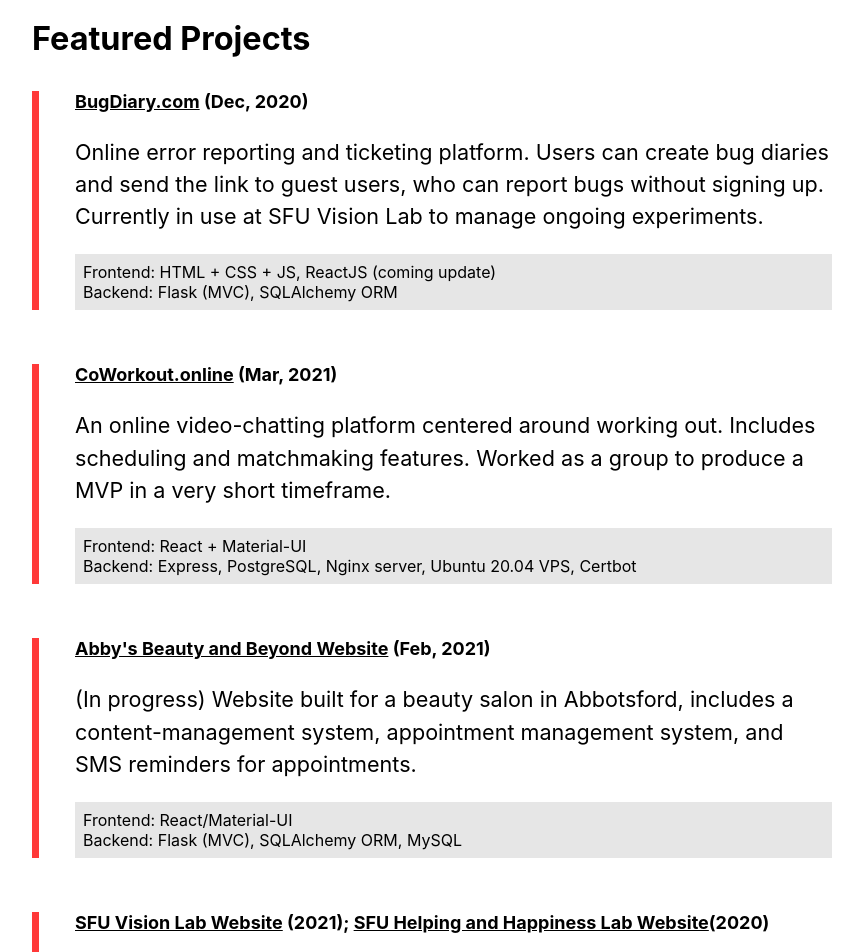
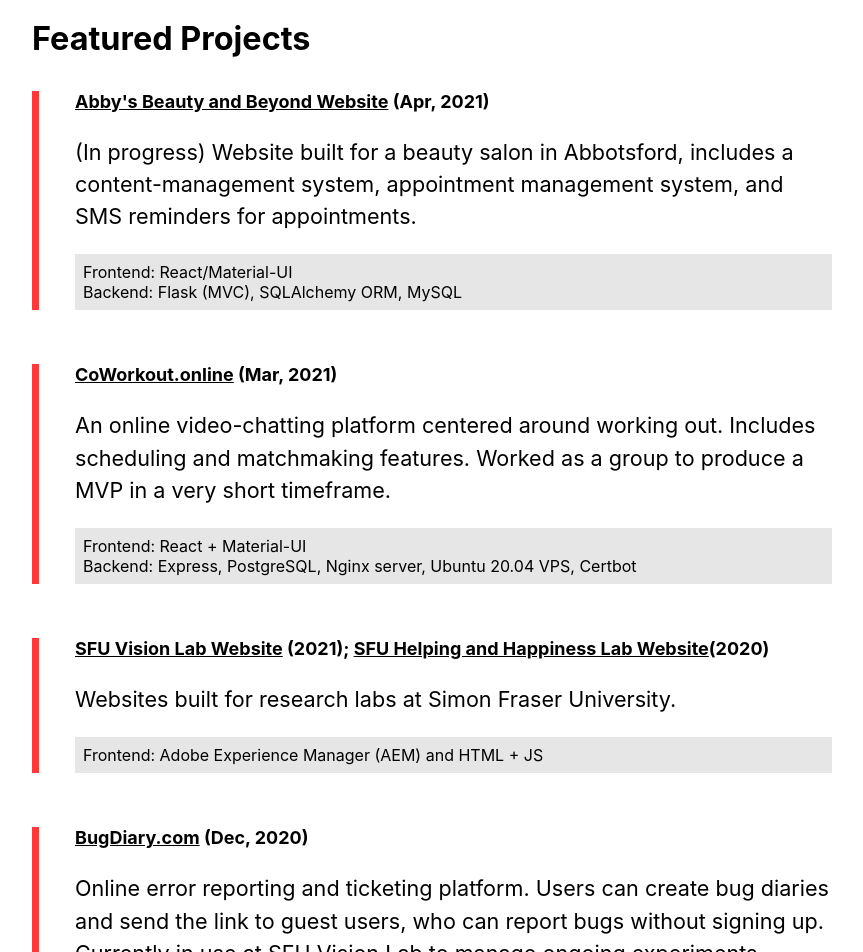
Before and after one commit to daryl-sen/sensworks, a React (Create React App) app: page / in a window 1280 px wide. Shown: the part 1100-2052 px from the top of the page, without its empty margins (318-1181 px from the left). Built offline with nearby package versions, Linux system fonts and the light colour scheme.

Commit message:
reorder projects according to recency

```diff
--- a/src/FeaturedProjects.js
+++ b/src/FeaturedProjects.js
@@ -1,44 +1,87 @@
-import './FeaturedProjects.scss';
+import "./FeaturedProjects.scss";
 
 function FeaturedProjects(props) {
   return (
     <section>
       <h3>Featured Projects</h3>
       <article className="left-accented">
-        <h4><a target="_blank" href="https://www.bugdiary.com">BugDiary.com</a> <span>(Dec, 2020)</span></h4>
-        <p>Online error reporting and ticketing platform. Users can create bug diaries and send the link to guest users, who can report bugs without signing up. Currently in use at SFU Vision Lab to manage ongoing experiments.</p>
+        <h4>
+          <a
+            target="_blank"
+            href="https://github.com/daryl-sen/abbys-beauty-and-beyond"
+          >
+            Abby's Beauty and Beyond Website
+          </a>{" "}
+          <span>(Apr, 2021)</span>
+        </h4>
+        <p>
+          (In progress) Website built for a beauty salon in Abbotsford, includes
+          a content-management system, appointment management system, and SMS
+          reminders for appointments.
+        </p>
         <div className="tech-details">
-          Frontend: HTML + CSS + JS, ReactJS (coming update)<br/>
-          Backend: Flask (MVC), SQLAlchemy ORM
+          Frontend: React/Material-UI
+          <br />
+          Backend: Flask (MVC), SQLAlchemy ORM, MySQL
         </div>
       </article>
       <article className="left-accented">
-        <h4><a target="_blank" href="https://www.coworkout.online">CoWorkout.online</a> <span>(Mar, 2021)</span></h4>
-        <p>An online video-chatting platform centered around working out. Includes scheduling and matchmaking features. Worked as a group to produce a MVP in a very short timeframe.</p>
+        <h4>
+          <a target="_blank" href="https://www.coworkout.online">
+            CoWorkout.online
+          </a>{" "}
+          <span>(Mar, 2021)</span>
+        </h4>
+        <p>
+          An online video-chatting platform centered around working out.
+          Includes scheduling and matchmaking features. Worked as a group to
+          produce a MVP in a very short timeframe.
+        </p>
         <div className="tech-details">
-          Frontend: React + Material-UI<br/>
+          Frontend: React + Material-UI
+          <br />
           Backend: Express, PostgreSQL, Nginx server, Ubuntu 20.04 VPS, Certbot
         </div>
       </article>
       <article className="left-accented">
-        <h4><a target="_blank" href="https://github.com/daryl-sen/abbys-beauty-and-beyond">Abby's Beauty and Beyond Website</a> <span>(Feb, 2021)</span></h4>
-        <p>
-          (In progress) Website built for a beauty salon in Abbotsford, includes a content-management system,  appointment management system, and SMS reminders for appointments.
-        </p>
+        <h4>
+          <a
+            target="_blank"
+            href="http://www.sfu.ca/psychology/research/vlab.html"
+          >
+            SFU Vision Lab Website
+          </a>{" "}
+          <span>(2021)</span>;{" "}
+          <a target="_blank" href="http://www.sfu.ca/psychology/research/hhl/">
+            SFU Helping and Happiness Lab Website
+          </a>
+          <span>(2020)</span>
+        </h4>
+        <p>Websites built for research labs at Simon Fraser University.</p>
         <div className="tech-details">
-          Frontend: React/Material-UI<br/>
-          Backend:  Flask (MVC), SQLAlchemy ORM, MySQL
+          Frontend: Adobe Experience Manager (AEM) and HTML + JS
         </div>
       </article>
       <article className="left-accented">
-        <h4><a target="_blank" href="http://www.sfu.ca/psychology/research/vlab.html">SFU Vision Lab Website</a> <span>(2021)</span>; <a target="_blank" href="http://www.sfu.ca/psychology/research/hhl/">SFU Helping and Happiness Lab Website</a><span>(2020)</span></h4>
+        <h4>
+          <a target="_blank" href="https://www.bugdiary.com">
+            BugDiary.com
+          </a>{" "}
+          <span>(Dec, 2020)</span>
+        </h4>
         <p>
-          Websites built for research labs at Simon Fraser University.
+          Online error reporting and ticketing platform. Users can create bug
+          diaries and send the link to guest users, who can report bugs without
+          signing up. Currently in use at SFU Vision Lab to manage ongoing
+          experiments.
         </p>
-        <div className="tech-details">Frontend: Adobe Experience Manager (AEM) and HTML + JS</div>
+        <div className="tech-details">
+          Frontend: HTML + CSS + JS, ReactJS (coming update)
+          <br />
+          Backend: Flask (MVC), SQLAlchemy ORM
+        </div>
       </article>
     </section>
-
   );
 }
 
```
